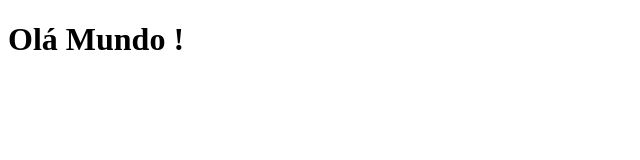
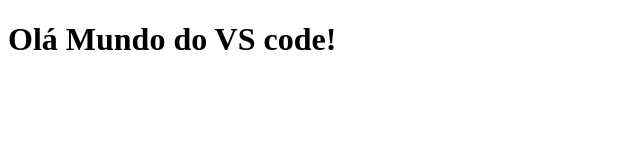
Before and after one commit to miguelrodriguesmartinho/LevelUpStudio, a plain HTML site: page index.html in a window 1280 px wide. Shown: the whole page, without its empty margins (0-640 px from the left). Drawn offline with Linux system fonts and the light colour scheme.

Commit message:
Update index.html

```diff
--- a/index.html
+++ b/index.html
@@ -7,6 +7,6 @@
     <title>Document</title>
   </head>
   <body>
-    <h1>Olá Mundo !</h1>
+    <h1>Olá Mundo do VS code!</h1>
   </body>
 </html>
```
